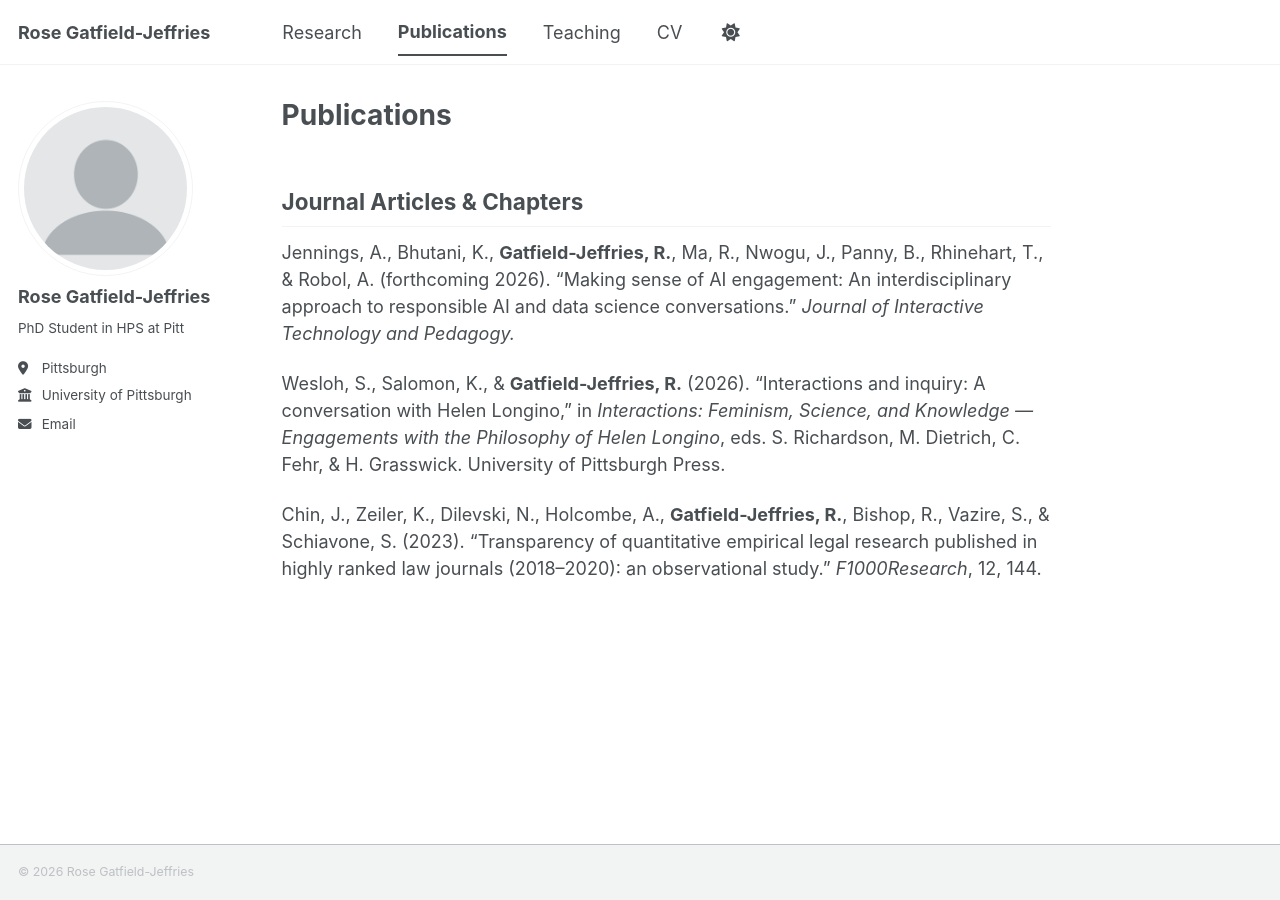
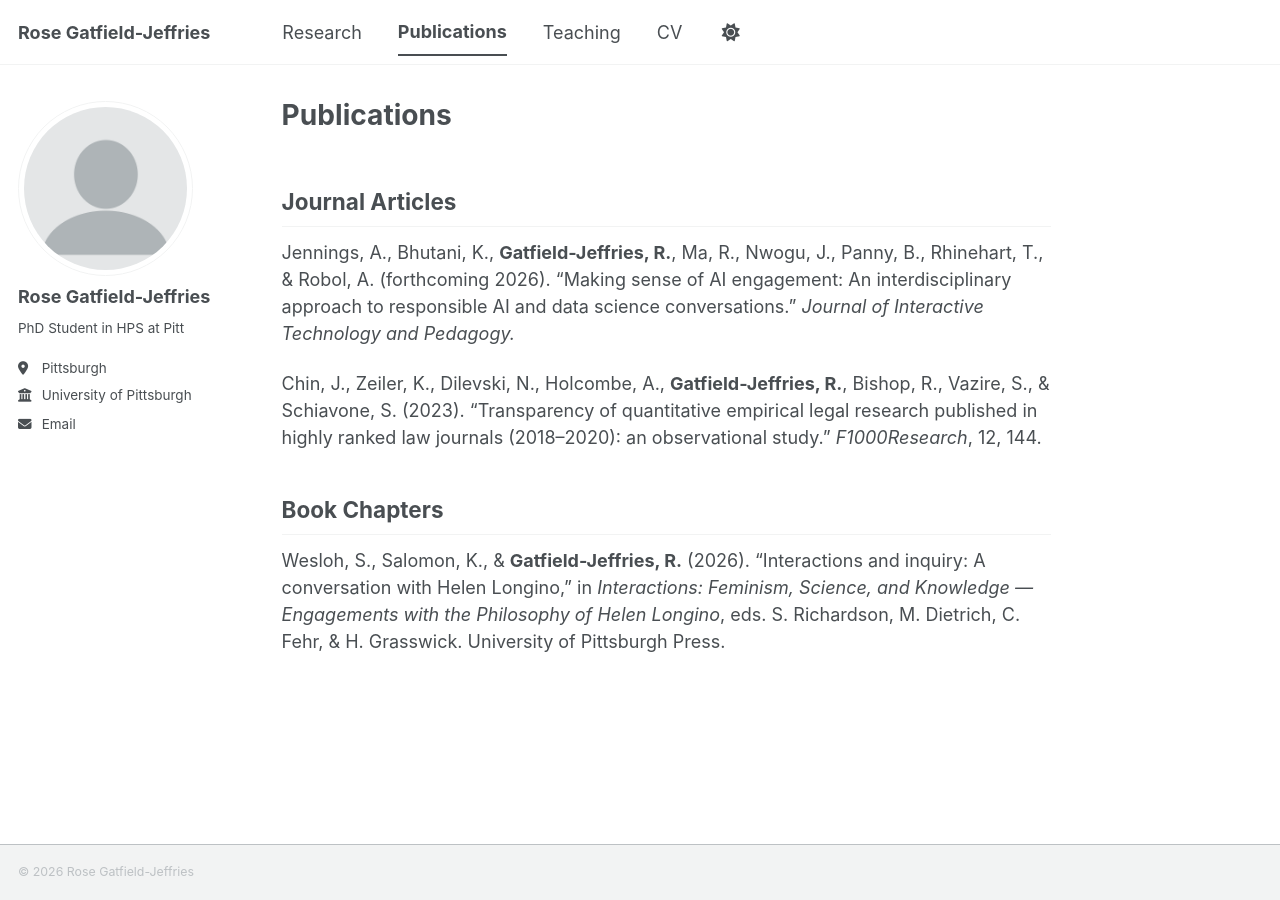
Before and after one commit to rose0930/rosegatfieldjeffries.github.io, a Jekyll site: the page built from _pages/publications.md, in a window 1280 px wide. Built offline with Jekyll 4.4.1, drawn with Linux system fonts in a browser that asks for light colours; a style sheet for code colours, icons or effects is not loaded.

Commit message:
Update publications.md

```diff
--- a/_pages/publications.md
+++ b/_pages/publications.md
@@ -5,10 +5,12 @@ permalink: /publications/
 author_profile: true
 ---
 
-## Journal Articles & Chapters
+## Journal Articles
 
 Jennings, A., Bhutani, K., **Gatfield-Jeffries, R.**, Ma, R., Nwogu, J., Panny, B., Rhinehart, T., & Robol, A. (forthcoming 2026). "Making sense of AI engagement: An interdisciplinary approach to responsible AI and data science conversations." *Journal of Interactive Technology and Pedagogy.*
 
+Chin, J., Zeiler, K., Dilevski, N., Holcombe, A., **Gatfield-Jeffries, R.**, Bishop, R., Vazire, S., & Schiavone, S. (2023). "Transparency of quantitative empirical legal research published in highly ranked law journals (2018–2020): an observational study." *F1000Research*, 12, 144.
+
+## Book Chapters
+
 Wesloh, S., Salomon, K., & **Gatfield-Jeffries, R.** (2026). "Interactions and inquiry: A conversation with Helen Longino," in *Interactions: Feminism, Science, and Knowledge — Engagements with the Philosophy of Helen Longino*, eds. S. Richardson, M. Dietrich, C. Fehr, & H. Grasswick. University of Pittsburgh Press.
-
-Chin, J., Zeiler, K., Dilevski, N., Holcombe, A., **Gatfield-Jeffries, R.**, Bishop, R., Vazire, S., & Schiavone, S. (2023). "Transparency of quantitative empirical legal research published in highly ranked law journals (2018–2020): an observational study." *F1000Research*, 12, 144.
```
